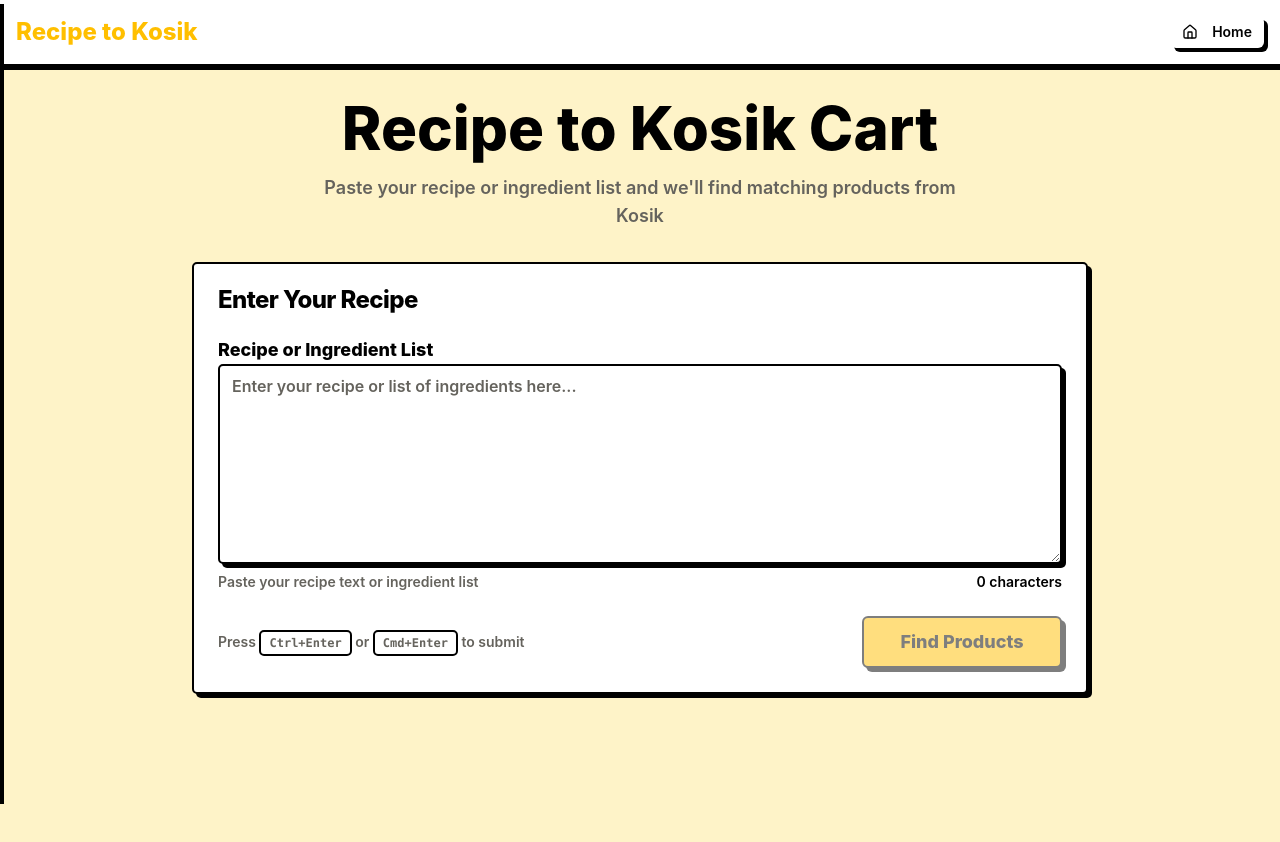
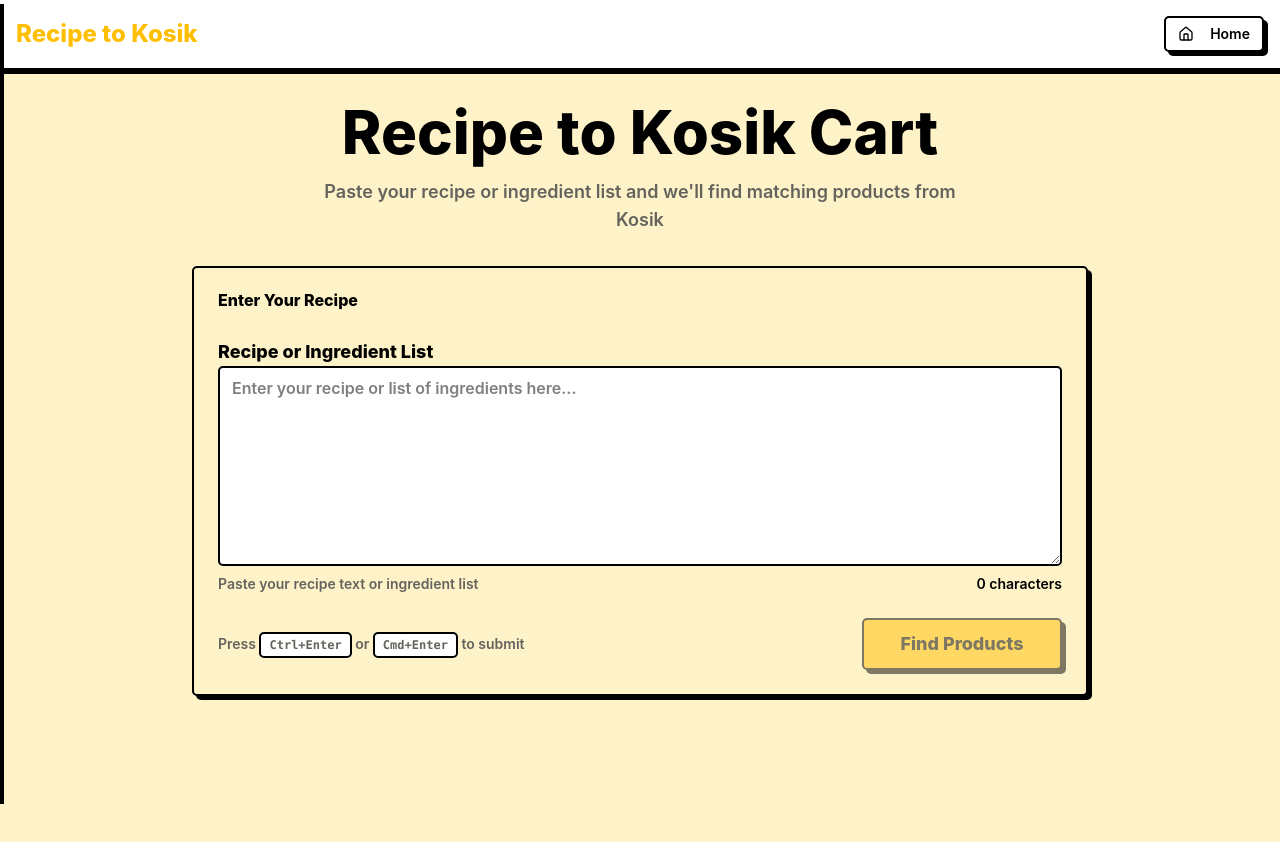
Before and after one commit to GnotAGnoob/Scraper, a React (Vite) app in the folder frontend/: page / in a window 1280 px wide. Shown: the top 842 px of the page. Built offline with nearby package versions, Linux system fonts and the light colour scheme; no server answers.

Commit message:
feat: up

```diff
--- a/frontend/package.json
+++ b/frontend/package.json
@@ -13,6 +13,7 @@
     "check": "biome check"
   },
   "dependencies": {
+    "@radix-ui/react-label": "^2.1.8",
     "@radix-ui/react-slot": "^1.2.4",
     "@tailwindcss/vite": "^4.0.6",
     "@tanstack/react-devtools": "^0.7.0",
--- a/frontend/src/components/Header.tsx
+++ b/frontend/src/components/Header.tsx
@@ -1,23 +1,20 @@
-import { Link } from '@tanstack/react-router'
-
-import { useState } from 'react'
-import { Home, Menu, X } from 'lucide-react'
-import { Button } from './ui/button'
+import { Link } from "@tanstack/react-router";
+import { Home, Menu, X } from "lucide-react";
+import { useState } from "react";
+import { Button } from "./ui/button";
 
 export default function Header() {
-  const [isOpen, setIsOpen] = useState(false)
+	const [isOpen, setIsOpen] = useState(false);
 
 	return (
 		<>
 			<header className="sticky top-0 z-40 w-full border-b-2 border-border bg-secondary-background shadow-shadow">
 				<div className="container mx-auto px-4 py-4 flex items-center justify-between">
 					<Link to="/" className="flex items-center gap-2">
-            <h1 className="text-2xl font-heading text-main">
-              Recipe to Kosik
-            </h1>
+						<h1 className="text-2xl font-heading text-main">Recipe to Kosik</h1>
 					</Link>
 					<Button
-            variant="ghost"
+						variant="neutral"
 						size="icon"
 						onClick={() => setIsOpen(true)}
 						aria-label="Open menu"
@@ -27,7 +24,7 @@ export default function Header() {
 					</Button>
 					<nav className="hidden md:flex items-center gap-4">
 						<Link to="/">
-              <Button variant="ghost" size="sm">
+							<Button variant="neutral" size="sm">
 								<Home size={18} className="mr-2" />
 								Home
 							</Button>
@@ -38,17 +35,12 @@ export default function Header() {
 
 			<aside
 				className={`fixed top-0 left-0 h-full w-80 bg-secondary-background border-r-2 border-border shadow-shadow z-50 transform transition-transform duration-300 ease-in-out flex flex-col ${
-          isOpen ? 'translate-x-0' : '-translate-x-full'
+					isOpen ? "translate-x-0" : "-translate-x-full"
 				}`}
 			>
 				<div className="flex items-center justify-between p-4 border-b-2 border-border">
 					<h2 className="text-xl font-heading">Navigation</h2>
-          <Button
-            variant="ghost"
-            size="icon"
-            onClick={() => setIsOpen(false)}
-            aria-label="Close menu"
-          >
+					<Button variant="neutral" size="icon" onClick={() => setIsOpen(false)} aria-label="Close menu">
 						<X size={24} />
 					</Button>
 				</div>
@@ -57,10 +49,10 @@ export default function Header() {
 					<Link
 						to="/"
 						onClick={() => setIsOpen(false)}
-            className="flex items-center gap-3 p-3 rounded-[var(--radius-base)] hover:bg-main hover:text-main-foreground transition-colors mb-2 border-2 border-transparent hover:border-border"
+						className="flex items-center gap-3 p-3 rounded-base hover:bg-main hover:text-main-foreground transition-colors mb-2 border-2 border-transparent hover:border-border"
 						activeProps={{
 							className:
-                'flex items-center gap-3 p-3 rounded-[var(--radius-base)] bg-main text-main-foreground border-2 border-border shadow-shadow mb-2',
+								"flex items-center gap-3 p-3 rounded-base bg-main text-main-foreground border-2 border-border shadow-shadow mb-2",
 						}}
 					>
 						<Home size={20} />
@@ -77,5 +69,5 @@ export default function Header() {
 				/>
 			)}
 		</>
-  )
+	);
 }
--- a/frontend/src/components/InputArea.tsx
+++ b/frontend/src/components/InputArea.tsx
@@ -1,26 +1,27 @@
-import { useMemo } from 'react'
-import { Textarea } from '@/components/ui/textarea'
-import { Label } from '@/components/ui/label'
-import { cn } from '@/lib/utils'
+import { useMemo, useId } from "react";
+import { Label } from "@/components/ui/label";
+import { Textarea } from "@/components/ui/textarea";
+import { cn } from "@/lib/utils";
 
 interface InputAreaProps {
-  value: string
-  onChange: (value: string) => void
-  placeholder?: string
-  disabled?: boolean
-  onKeyDown?: (e: React.KeyboardEvent<HTMLTextAreaElement>) => void
+	value: string;
+	onChange: (value: string) => void;
+	placeholder?: string;
+	disabled?: boolean;
+	onKeyDown?: (e: React.KeyboardEvent<HTMLTextAreaElement>) => void;
 }
 
 export const InputArea = ({ value, onChange, placeholder, disabled, onKeyDown }: InputAreaProps) => {
-  const characterCount = useMemo(() => value.length, [value])
+	const characterCount = useMemo(() => value.length, [value]);
+	const inputId = useId();
 
 	return (
 		<div className="space-y-2">
-      <Label htmlFor="recipe-input" className="text-lg font-heading">
+			<Label htmlFor={inputId} className="text-lg font-heading">
 				Recipe or Ingredient List
 			</Label>
 			<Textarea
-        id="recipe-input"
+				id={inputId}
 				value={value}
 				onChange={(e) => onChange(e.target.value)}
 				onKeyDown={onKeyDown}
@@ -29,16 +30,11 @@ export const InputArea = ({ value, onChange, placeholder, disabled, onKeyDown }:
 				className="min-h-[200px] text-base resize-y"
 			/>
 			<div className="flex justify-between items-center text-sm">
-        <p className="text-muted-foreground">
-          Paste your recipe text or ingredient list
-        </p>
-        <span className={cn(
-          "font-base",
-          characterCount > 10000 && "text-destructive"
-        )}>
+				<p className="text-muted-foreground">Paste your recipe text or ingredient list</p>
+				<span className={cn("font-base", characterCount > 10000 && "text-destructive")}>
 					{characterCount.toLocaleString()} characters
 				</span>
 			</div>
 		</div>
-  )
-}
+	);
+};
--- a/frontend/src/components/ui/alert.tsx
+++ b/frontend/src/components/ui/alert.tsx
@@ -1,59 +1,66 @@
+import { cva, type VariantProps } from "class-variance-authority"
+
 import * as React from "react"
-import { cva, type VariantProps } from "class-variance-authority"
 
 import { cn } from "@/lib/utils"
 
 const alertVariants = cva(
-  "relative w-full rounded-[var(--radius-base)] border-2 border-border p-4 shadow-shadow",
+  "relative w-full rounded-base border-2 border-border px-4 py-3 text-sm grid has-[>svg]:grid-cols-[calc(var(--spacing)*4)_1fr] grid-cols-[0_1fr] has-[>svg]:gap-x-3 gap-y-0.5 items-start [&>svg]:size-4 [&>svg]:translate-y-0.5 [&>svg]:text-current shadow-shadow",
   {
     variants: {
       variant: {
-        default: "bg-secondary-background text-foreground",
-        destructive:
-          "border-destructive/50 text-destructive dark:border-destructive [&>svg]:text-destructive",
+        default: "bg-main text-main-foreground",
+        destructive: "bg-black text-white",
       },
     },
     defaultVariants: {
       variant: "default",
     },
-  }
+  },
 )
 
-const Alert = React.forwardRef<
-  HTMLDivElement,
-  React.HTMLAttributes<HTMLDivElement> & VariantProps<typeof alertVariants>
->(({ className, variant, ...props }, ref) => (
+function Alert({
+  className,
+  variant,
+  ...props
+}: React.ComponentProps<"div"> & VariantProps<typeof alertVariants>) {
+  return (
     <div
-    ref={ref}
+      data-slot="alert"
       role="alert"
       className={cn(alertVariants({ variant }), className)}
       {...props}
     />
-))
-Alert.displayName = "Alert"
+  )
+}
 
-const AlertTitle = React.forwardRef<
-  HTMLParagraphElement,
-  React.HTMLAttributes<HTMLHeadingElement>
->(({ className, ...props }, ref) => (
-  <h5
-    ref={ref}
-    className={cn("mb-1 font-heading leading-none tracking-tight", className)}
+function AlertTitle({ className, ...props }: React.ComponentProps<"div">) {
+  return (
+    <div
+      data-slot="alert-title"
+      className={cn(
+        "col-start-2 line-clamp-1 min-h-4 font-heading tracking-tight",
+        className,
+      )}
       {...props}
     />
-))
-AlertTitle.displayName = "AlertTitle"
+  )
+}
 
-const AlertDescription = React.forwardRef<
-  HTMLParagraphElement,
-  React.HTMLAttributes<HTMLParagraphElement>
->(({ className, ...props }, ref) => (
+function AlertDescription({
+  className,
+  ...props
+}: React.ComponentProps<"div">) {
+  return (
     <div
-    ref={ref}
-    className={cn("text-sm [&_p]:leading-relaxed", className)}
+      data-slot="alert-description"
+      className={cn(
+        "col-start-2 grid justify-items-start gap-1 text-sm font-base [&_p]:leading-relaxed",
+        className,
+      )}
       {...props}
     />
-))
-AlertDescription.displayName = "AlertDescription"
+  )
+}
 
 export { Alert, AlertTitle, AlertDescription }
--- a/frontend/src/components/ui/button.tsx
+++ b/frontend/src/components/ui/button.tsx
@@ -1,39 +1,35 @@
-import * as React from "react"
 import { Slot } from "@radix-ui/react-slot"
 import { cva, type VariantProps } from "class-variance-authority"
+
+import * as React from "react"
 
 import { cn } from "@/lib/utils"
 
 const buttonVariants = cva(
-  "inline-flex items-center justify-center gap-2 whitespace-nowrap rounded-[var(--radius-base)] text-sm font-base transition-all disabled:pointer-events-none disabled:opacity-50 [&_svg]:pointer-events-none [&_svg:not([class*='size-'])]:size-4 shrink-0 [&_svg]:shrink-0 outline-none border-2 border-border shadow-shadow focus-visible:ring-2 focus-visible:ring-ring focus-visible:ring-offset-2",
+  "inline-flex items-center justify-center whitespace-nowrap rounded-base text-sm font-base ring-offset-white transition-all gap-2 [&_svg]:pointer-events-none [&_svg]:size-4 [&_svg]:shrink-0 focus-visible:outline-hidden focus-visible:ring-2 focus-visible:ring-black focus-visible:ring-offset-2 disabled:pointer-events-none disabled:opacity-50",
   {
     variants: {
       variant: {
-        default: "bg-main text-main-foreground hover:bg-main/90",
-        destructive:
-          "bg-destructive text-white border-destructive hover:bg-destructive/90 focus-visible:ring-destructive",
-        outline:
-          "border-2 bg-secondary-background hover:bg-main hover:text-main-foreground",
-        secondary:
-          "bg-secondary-background text-foreground hover:bg-main hover:text-main-foreground",
-        ghost:
-          "border-transparent shadow-none hover:bg-main hover:text-main-foreground",
-        link: "border-transparent shadow-none text-main underline-offset-4 hover:underline",
+        default:
+          "text-main-foreground bg-main border-2 border-border shadow-shadow hover:translate-x-boxShadowX hover:translate-y-boxShadowY hover:shadow-none",
+        noShadow: "text-main-foreground bg-main border-2 border-border",
+        neutral:
+          "bg-secondary-background text-foreground border-2 border-border shadow-shadow hover:translate-x-boxShadowX hover:translate-y-boxShadowY hover:shadow-none",
+        reverse:
+          "text-main-foreground bg-main border-2 border-border hover:translate-x-reverseBoxShadowX hover:translate-y-reverseBoxShadowY hover:shadow-shadow",
       },
       size: {
-        default: "h-9 px-4 py-2 has-[>svg]:px-3",
-        sm: "h-8 rounded-md gap-1.5 px-3 has-[>svg]:px-2.5",
-        lg: "h-10 rounded-md px-6 has-[>svg]:px-4",
-        icon: "size-9",
-        "icon-sm": "size-8",
-        "icon-lg": "size-10",
+        default: "h-10 px-4 py-2",
+        sm: "h-9 px-3",
+        lg: "h-11 px-8",
+        icon: "size-10",
       },
     },
     defaultVariants: {
       variant: "default",
       size: "default",
     },
-  }
+  },
 )
 
 function Button({
--- a/frontend/src/components/ui/card.tsx
+++ b/frontend/src/components/ui/card.tsx
@@ -2,78 +2,91 @@ import * as React from "react"
 
 import { cn } from "@/lib/utils"
 
-const Card = React.forwardRef<
-  HTMLDivElement,
-  React.HTMLAttributes<HTMLDivElement>
->(({ className, ...props }, ref) => (
+function Card({ className, ...props }: React.ComponentProps<"div">) {
+  return (
     <div
-    ref={ref}
+      data-slot="card"
       className={cn(
-      "rounded-[var(--radius-base)] border-2 border-border bg-secondary-background shadow-shadow",
-      className
+        "rounded-base flex flex-col shadow-shadow border-2 gap-6 py-6 border-border bg-background text-foreground font-base",
+        className,
       )}
       {...props}
     />
-))
-Card.displayName = "Card"
+  )
+}
 
-const CardHeader = React.forwardRef<
-  HTMLDivElement,
-  React.HTMLAttributes<HTMLDivElement>
->(({ className, ...props }, ref) => (
+function CardHeader({ className, ...props }: React.ComponentProps<"div">) {
+  return (
     <div
-    ref={ref}
-    className={cn("flex flex-col space-y-1.5 p-6", className)}
-    {...props}
-  />
-))
-CardHeader.displayName = "CardHeader"
-
-const CardTitle = React.forwardRef<
-  HTMLParagraphElement,
-  React.HTMLAttributes<HTMLHeadingElement>
->(({ className, ...props }, ref) => (
-  <h3
-    ref={ref}
+      data-slot="card-header"
       className={cn(
-      "text-2xl font-heading leading-none tracking-tight",
-      className
+        "@container/card-header grid auto-rows-min grid-rows-[auto_auto] items-start gap-1.5 px-6 has-[data-slot=card-action]:grid-cols-[1fr_auto] [.border-b]:pb-6",
+        className,
       )}
       {...props}
     />
-))
-CardTitle.displayName = "CardTitle"
+  )
+}
 
-const CardDescription = React.forwardRef<
-  HTMLParagraphElement,
-  React.HTMLAttributes<HTMLParagraphElement>
->(({ className, ...props }, ref) => (
-  <p
-    ref={ref}
-    className={cn("text-sm text-muted-foreground", className)}
+function CardTitle({ className, ...props }: React.ComponentProps<"div">) {
+  return (
+    <div
+      data-slot="card-title"
+      className={cn("font-heading leading-none", className)}
       {...props}
     />
-))
-CardDescription.displayName = "CardDescription"
+  )
+}
 
-const CardContent = React.forwardRef<
-  HTMLDivElement,
-  React.HTMLAttributes<HTMLDivElement>
->(({ className, ...props }, ref) => (
-  <div ref={ref} className={cn("p-6 pt-0", className)} {...props} />
-))
-CardContent.displayName = "CardContent"
-
-const CardFooter = React.forwardRef<
-  HTMLDivElement,
-  React.HTMLAttributes<HTMLDivElement>
->(({ className, ...props }, ref) => (
+function CardDescription({ className, ...props }: React.ComponentProps<"div">) {
+  return (
     <div
-    ref={ref}
-    className={cn("flex items-center p-6 pt-0", className)}
+      data-slot="card-description"
+      className={cn("text-sm font-base", className)}
       {...props}
     />
-))
-CardFooter.displayName = "CardFooter"
+  )
+}
 
-export { Card, CardHeader, CardFooter, CardTitle, CardDescription, CardContent }
+function CardAction({ className, ...props }: React.ComponentProps<"div">) {
+  return (
+    <div
+      data-slot="card-action"
+      className={cn(
+        "col-start-2 row-span-2 row-start-1 self-start justify-self-end",
+        className,
+      )}
+      {...props}
+    />
+  )
+}
+
+function CardContent({ className, ...props }: React.ComponentProps<"div">) {
+  return (
+    <div
+      data-slot="card-content"
+      className={cn("px-6", className)}
+      {...props}
+    />
+  )
+}
+
+function CardFooter({ className, ...props }: React.ComponentProps<"div">) {
+  return (
+    <div
+      data-slot="card-footer"
+      className={cn("flex items-center px-6 [.border-t]:pt-6", className)}
+      {...props}
+    />
+  )
+}
+
+export {
+  Card,
+  CardHeader,
+  CardFooter,
+  CardTitle,
+  CardDescription,
+  CardContent,
+  CardAction,
+}
--- a/frontend/src/components/ui/textarea.tsx
+++ b/frontend/src/components/ui/textarea.tsx
@@ -2,23 +2,17 @@ import * as React from "react"
 
 import { cn } from "@/lib/utils"
 
-export interface TextareaProps
-  extends React.TextareaHTMLAttributes<HTMLTextAreaElement> {}
-
-const Textarea = React.forwardRef<HTMLTextAreaElement, TextareaProps>(
-  ({ className, ...props }, ref) => {
+function Textarea({ className, ...props }: React.ComponentProps<"textarea">) {
   return (
     <textarea
+      data-slot="textarea"
       className={cn(
-          "flex min-h-[80px] w-full rounded-[var(--radius-base)] border-2 border-border bg-secondary-background px-3 py-2 text-sm font-base shadow-shadow outline-none placeholder:text-muted-foreground focus-visible:ring-2 focus-visible:ring-ring disabled:cursor-not-allowed disabled:opacity-50",
-          className
+        "flex min-h-[80px] w-full rounded-base border-2 border-border bg-secondary-background selection:bg-main selection:text-main-foreground px-3 py-2 text-sm font-base text-foreground placeholder:text-foreground/50 focus-visible:outline-none focus-visible:ring-2 focus-visible:ring-black focus-visible:ring-offset-2 disabled:cursor-not-allowed disabled:opacity-50",
+        className,
       )}
-        ref={ref}
       {...props}
     />
   )
 }
-)
-Textarea.displayName = "Textarea"
 
 export { Textarea }
```
Also changed, not shown: frontend/src/components/ui/label.tsx (+17 -17 lines), frontend/src/components/ui/skeleton.tsx (+6 -5 lines), 1 other file (tests, documents, lock files or other folders). Lines whose indentation alone changed are shown as unchanged.
